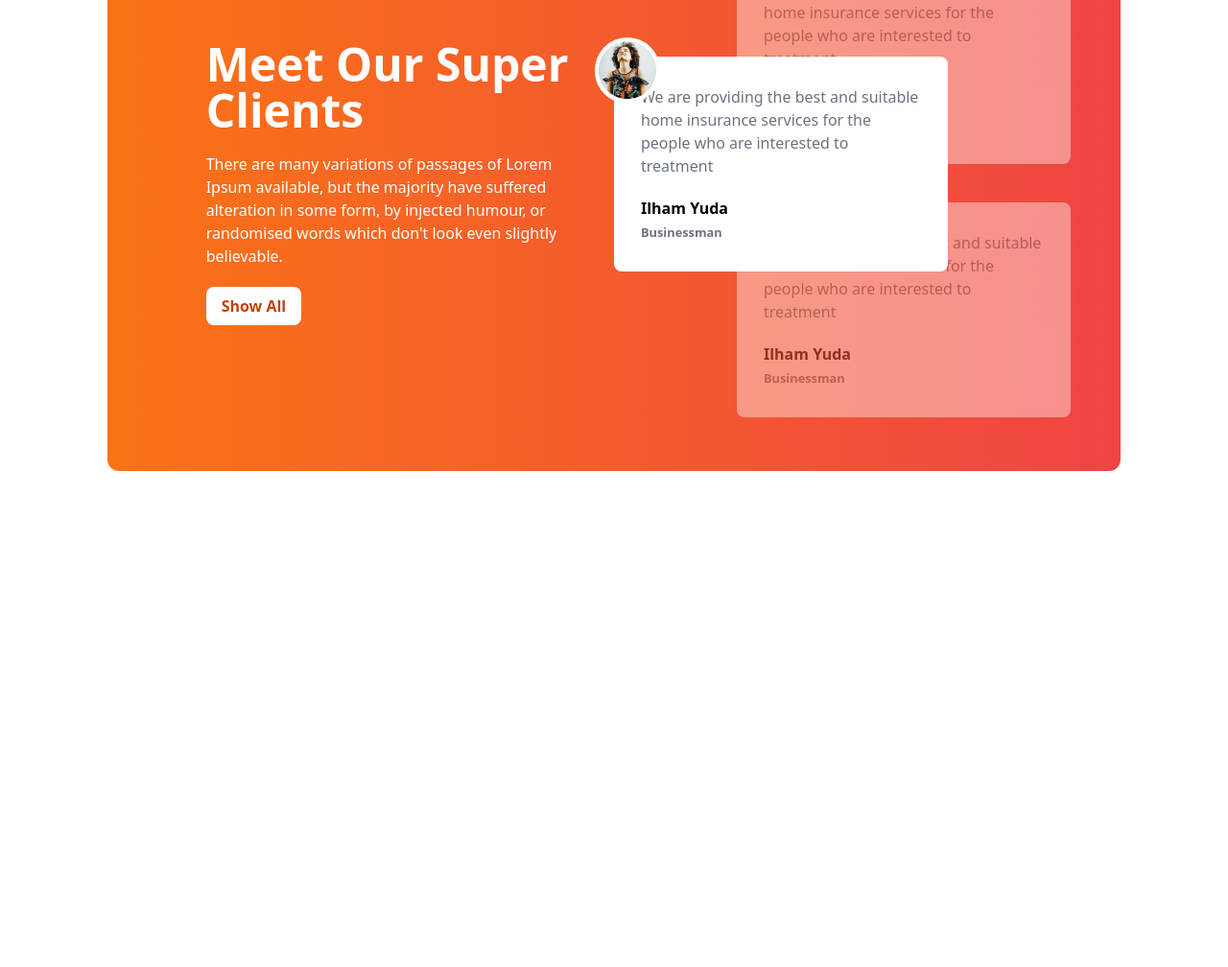
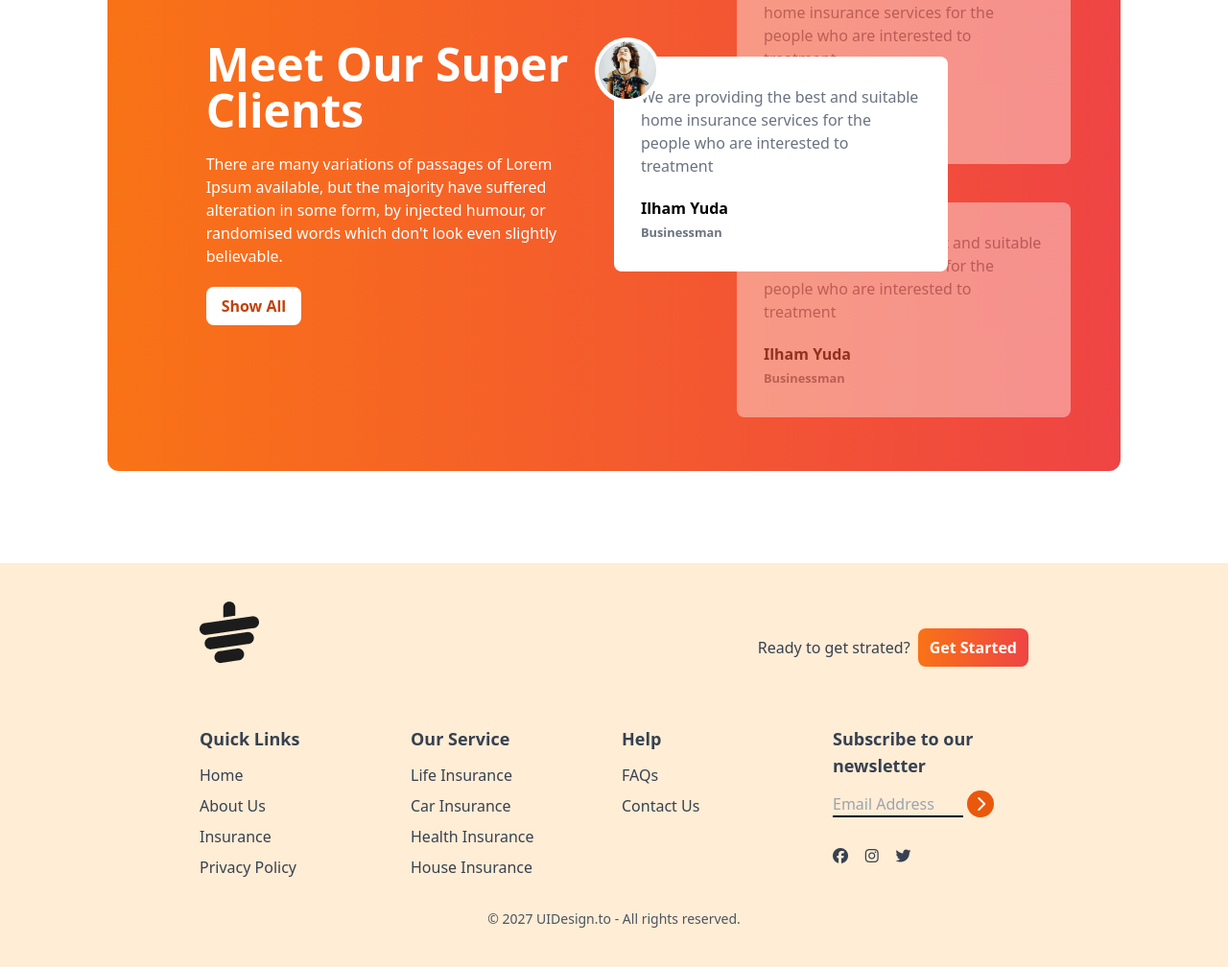
Before and after one commit to swarna38/tea-house-resources, a plain HTML site: page index.html in a window 1280 px wide. Shown: the part 1944-2952 px from the top of the page at 96% size. Before the commit the page ends 2531 px from the top, so only its background shows below. Drawn offline with nearby package versions, Linux system fonts and the light colour scheme.

Commit message:
footer end

```diff
--- a/index.html
+++ b/index.html
@@ -181,5 +181,67 @@
               </div>
             </section>
     </main>
+    <!-- ===footer section===== -->
+    <footer class="bg-orange-100 text-gray-700 py-10 px-4 md:px-16">
+      <div class="w-9/12 mx-auto">
+        <!-- ----logo---  -->
+         <div class="mb-8 flex justify-between">
+          <img class="mb-8" src="./assets/images/cup.png" alt="">
+          <div class="flex items-center gap-2">
+            <h4>Ready to get strated?</h4>
+            <button class="px-3 py-2 rounded-lg text-white font-bold bg-gradient-to-r from-orange-500 to-red-500">Get Started</button>
+          </div>
+         </div>
+         <!-- ----links---  -->
+       <div class="grid grid-cols-1 md:grid-cols-2 lg:grid-cols-4 gap-4">
+        <!-- ---first column---  -->
+         <div>
+          <h3 class="font-semibold text-lg mb-3">Quick Links</h3>
+          <ul class="space-y-2">
+            <li><a class="hover:text-orange-600" href="">Home</a></li>
+            <li><a class="hover:text-orange-600" href="">About Us</a></li>
+            <li><a class="hover:text-orange-600" href="">Insurance</a></li>
+            <li><a class="hover:text-orange-600" href="">Privacy Policy</a></li>
+          </ul>
+         </div>
+         <!-- ----secound column---  -->
+         <div>
+          <h3 class="font-semibold text-lg mb-3">Our Service</h3>
+          <ul class="space-y-2">
+            <li><a class="hover:text-orange-600" href="">Life Insurance</a></li>
+            <li><a class="hover:text-orange-600" href="">Car Insurance</a></li>
+            <li><a class="hover:text-orange-600" href="">Health Insurance</a></li>
+            <li><a class="hover:text-orange-600" href="">House Insurance</a></li>
+          </ul>
+         </div>
+         <!-- ----3rd column---- -->
+         <div>
+          <h3 class="font-semibold text-lg mb-3">Help</h3>
+          <ul class="space-y-2">
+            <li><a class="hover:text-orange-600" href="">FAQs</a></li>
+            <li><a class="hover:text-orange-600" href="">Contact Us</a></li>
+          </ul>
+         </div>
+         <!-- ----4th column----- -->
+          <div>
+            <h3 class="font-semibold text-lg mb-3">Subscribe to our newsletter</h3>
+            <div class="flex flex-col space-y-2">
+              <div>
+                <input placeholder="Email Address" type="email" class="bg-transparent border-b-2  border-black w-4/6" />
+                <i class="fa-solid fa-chevron-right w-7 h-7 bg-orange-600 rounded-full text-white justify-center items-center inline-flex"></i>
+                <div class="flex justify-between w-2/5 mb-2 mt-8">
+                  <i class="fa-brands fa-facebook"></i>
+                  <i class="fa-brands fa-instagram"></i>
+                  <i class="fa-brands fa-twitter"></i>
+                </div>
+              </div>
+            </div>
+          </div>
+       </div>
+       <div class="text-center mt-4 pt-4">
+        <p class="text-sm text-gray-600">© 2027 UIDesign.to - All rights reserved.</p>
+       </div>
+      </div>
+    </footer>
 </body>
 </html>
```
